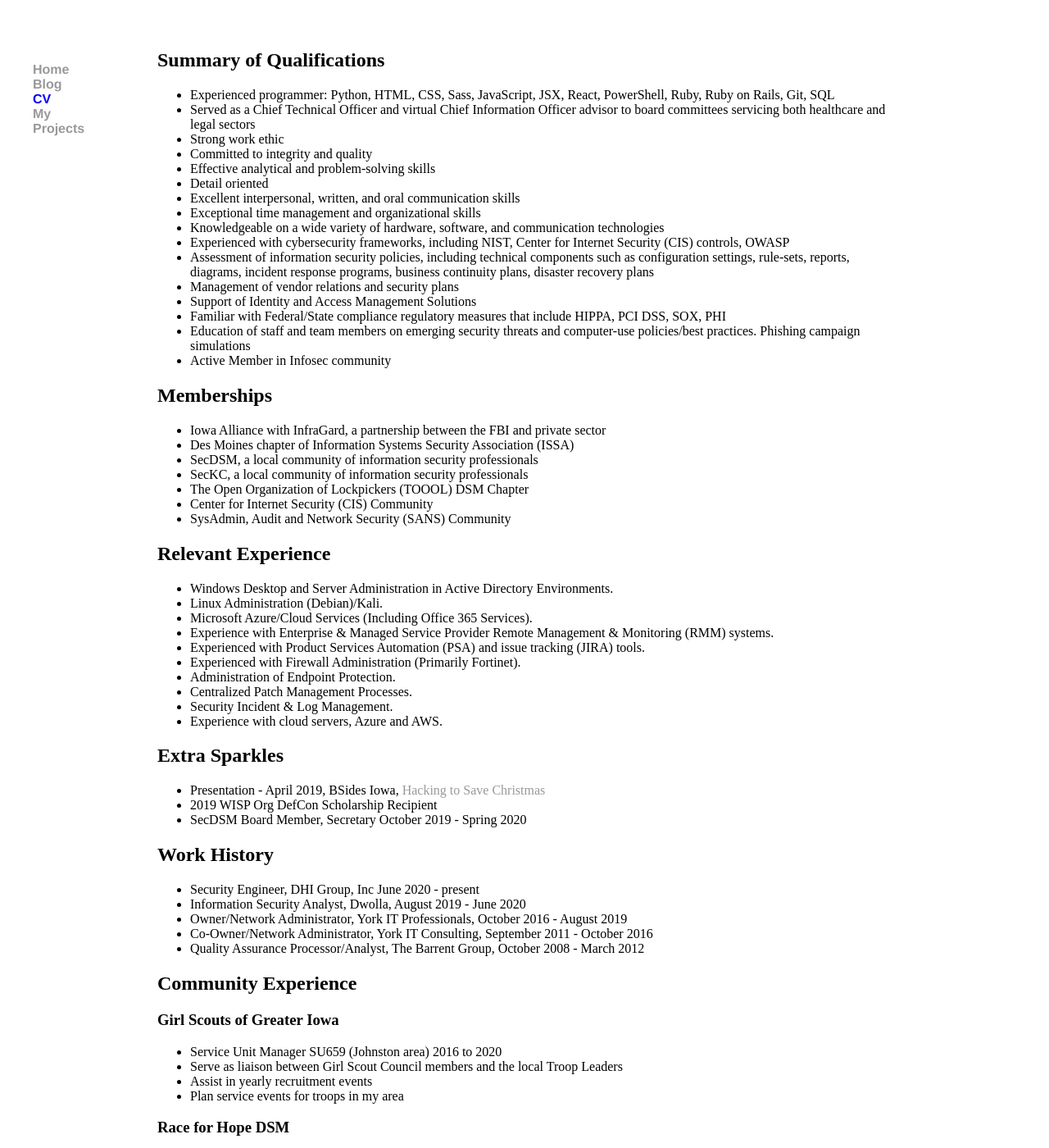
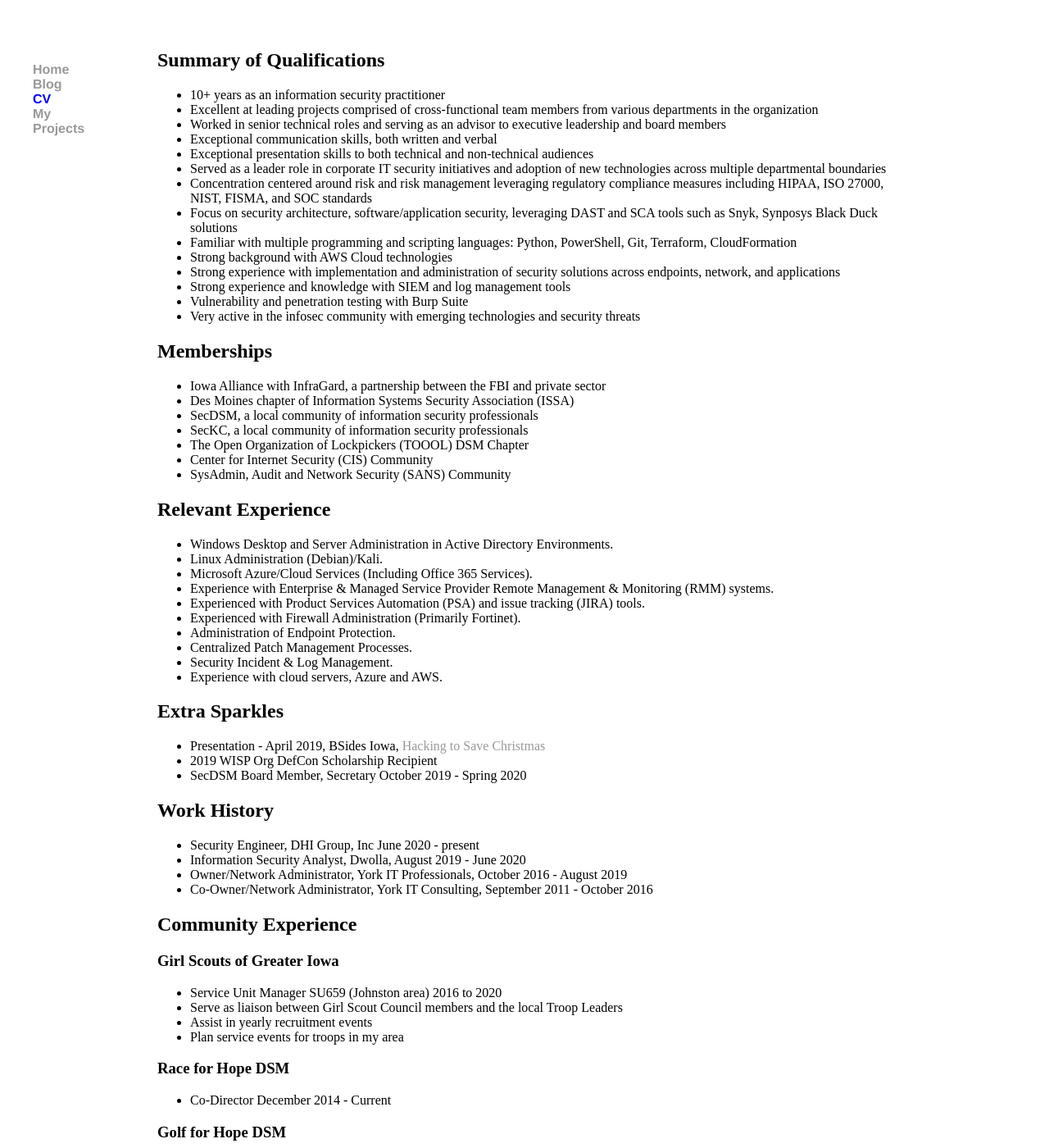
Before and after one commit to RocketGeek42/rocketgeek.github.io, a Jekyll site: the page built from cv/index.html, in a window 1280 px wide and 1400 px high. Shown: the whole window at 82% size. Built offline with Jekyll 4.4.1, drawn with Linux system fonts in a browser that asks for light colours.

Commit message:
CV Updates part 1
It is about that time to make sure CV is up to date, this is round 1.

```diff
--- a/cv/index.html
+++ b/cv/index.html
@@ -5,22 +5,20 @@
 <div class="summary">
     <h2>Summary of Qualifications</h2>
     <ul>
-        <li>Experienced programmer: Python, HTML, CSS, Sass, JavaScript, JSX, React, PowerShell, Ruby, Ruby on Rails, Git, SQL</li>
-        <li>Served as a Chief Technical Officer and virtual Chief Information Officer advisor to board committees servicing both healthcare and legal sectors</li>
-        <li>Strong work ethic</li>
-        <li>Committed to integrity and quality</li>
-        <li>Effective analytical and problem-solving skills</li>
-        <li>Detail oriented</li>
-        <li>Excellent interpersonal, written, and oral communication skills</li>
-        <li>Exceptional time management and organizational skills</li>
-        <li>Knowledgeable on a wide variety of hardware, software, and communication technologies</li>
-        <li>Experienced with cybersecurity frameworks, including NIST, Center for Internet Security (CIS) controls, OWASP</li>
-        <li>Assessment of information security policies, including technical components such as configuration settings, rule-sets, reports, diagrams, incident response programs, business continuity plans, disaster recovery plans</li>
-        <li>Management of vendor relations and security plans</li>
-        <li>Support of Identity and Access Management Solutions</li>
-        <li>Familiar with Federal/State compliance regulatory measures that include HIPPA, PCI DSS, SOX, PHI</li>
-        <li>Education of staff and team members on emerging security threats and computer-use policies/best practices.  Phishing campaign simulations</li>
-        <li>Active Member in Infosec community</li>
+        <li>10+ years as an information security practitioner</li>
+        <li>Excellent at leading projects comprised of cross-functional team members from various departments in the organization</li>
+        <li>Worked in senior technical roles and serving as an advisor to executive leadership and board members</li>
+        <li>Exceptional communication skills, both written and verbal</li>
+        <li>Exceptional presentation skills to both technical and non-technical audiences</li>
+        <li>Served as a leader role in corporate IT security initiatives and adoption of new technologies across multiple departmental boundaries</li>
+        <li>Concentration centered around risk and risk management leveraging regulatory compliance measures including HIPAA, ISO 27000, NIST, FISMA, and SOC standards</li>
+        <li>Focus on security architecture, software/application security, leveraging DAST and SCA tools such as Snyk, Synposys Black Duck solutions</li>
+        <li>Familiar with multiple programming and scripting languages: Python, PowerShell, Git, Terraform, CloudFormation</li>
+        <li>Strong background with AWS Cloud technologies</li>
+        <li>Strong experience with implementation and administration of security solutions across endpoints, network, and applications</li>
+        <li>Strong experience and knowledge with SIEM and log management tools</li>
+        <li>Vulnerability and penetration testing with Burp Suite</li>
+        <li>Very active in the infosec community with emerging technologies and security threats</li>
     </ul>
 </div>
 <div class="infosec_community">
@@ -65,7 +63,6 @@
         <li>Information Security Analyst, Dwolla, August 2019 - June 2020</li>
         <li>Owner/Network Administrator, York IT Professionals, October 2016 - August 2019</li>
         <li>Co-Owner/Network Administrator, York IT Consulting, September 2011 - October 2016</li>
-        <li>Quality Assurance Processor/Analyst, The Barrent Group, October 2008 - March 2012</li>
     </ul>
 </div>
 <div class="community">
```
